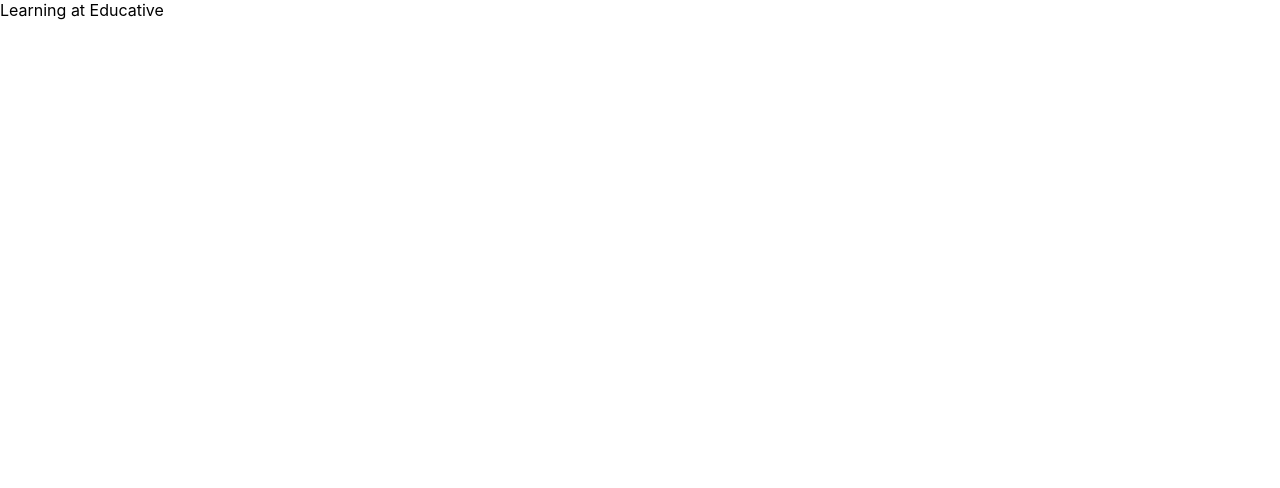
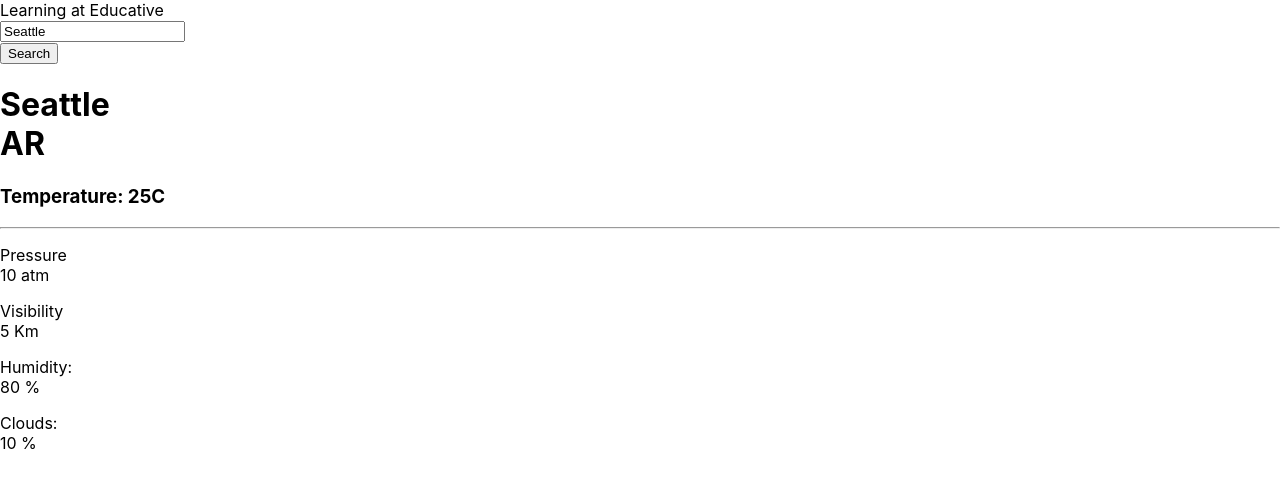
Before and after one commit to OliLobster/weather, a React (Create React App) app: page / in a window 1280 px wide. Shown: the top 488 px of the page. Built offline with nearby package versions, Linux system fonts and the light colour scheme; no server answers.

Commit message:
update inputCity and showWeather

```diff
--- a/src/App.js
+++ b/src/App.js
@@ -1,10 +1,57 @@
-import React from 'react';
-import "./styles.css"
-import Header from "./Components/Header"
-const App = ()=>{
+import React, { useEffect, useState } from "react";
+import InputCity from "./Components/InputCity";
+import Header from "./Components/Header";
+import ShowWeather from "./Components/ShowWeather"
+import "./styles.css";
+
+export default function App() {
+  const [weatherData, setWeatherData] = useState({});
+  const [inputCity, setInputCity] = useState("Seattle");
+  const [cityName, setCityName] = useState("Seattle");
+  const [error, setError] = useState(false);
+
+  //  Input element handler
+  const inputHandler = (e) => {
+    setInputCity(e.target.value);
+  };
+
+  //  Search button
+  const submitHandler = (e) => {
+    e.preventDefault();
+    setError(false);
+    setCityName(inputCity);
+  };
+
+  //  Weather API
+  const URL = `https://api.openweathermap.org/data/2.5/weather?q=${cityName}&appid={{api_key_weather_app}}`;
+
+
+  //  Fetching weather data
+  async function fetchData(URL) {
+    const response = await fetch(URL);
+    const data = await response.json();
+    if (data.cod === "404") {
+      setError(true);
+    } else {
+      setWeatherData(data);
+    }
+  }
+
+  //  To fetch weather data
+  useEffect(() => {
+    fetchData(URL);
+  }, [URL]);
+
   return (
-      <Header/>
-  )
+      <div>
+        <Header />
+
+        <InputCity
+            city={inputCity}
+            onInputHandler={inputHandler}
+            onSubmitHandler={submitHandler}
+        />
+        <ShowWeather data={weatherData}/>
+      </div>
+  );
 }
-
-export default App
--- a/src/components/InputCity.js
+++ b/src/components/InputCity.js
@@ -0,0 +1,20 @@
+import React from "react";
+
+const InputCity = ({ onSubmitHandler, city, onInputHandler }) => {
+    return (
+        <div className="input">
+            <input
+                type="text"
+                value={city}
+                onChange={onInputHandler}
+                placeholder="City..."
+            />
+            <br />
+            <button className="input_btn" type="submit" onClick={onSubmitHandler}>
+                Search
+            </button>
+        </div>
+    );
+};
+
+export default InputCity;
--- a/src/components/ShowWeather.js
+++ b/src/components/ShowWeather.js
@@ -0,0 +1,35 @@
+import React from "react"
+
+const ShowWeather = () =>{
+    return (
+        <React.Fragment>
+            <div className="showWeather">
+                <div className="weather_main">
+                    <h1 className="weather_heading">
+                        Seattle<br /> <span> AR</span>
+                    </h1>
+                    <h3 className="temp">Temperature: 25C</h3>
+                    <hr />
+                    <div className="weatherData">
+                        <p>
+                            Pressure <br /> 10 atm
+                        </p>
+                        <p>
+                            Visibility <br /> 5 Km
+                        </p>
+                    </div>
+                    <div className="weatherData">
+                        <p>
+                            Humidity: <br /> 80 %
+                        </p>
+                        <p>
+                            Clouds: <br /> 10 %
+                        </p>
+                    </div>
+                </div>
+            </div>
+        </React.Fragment>
+    );
+};
+
+export default ShowWeather
```
